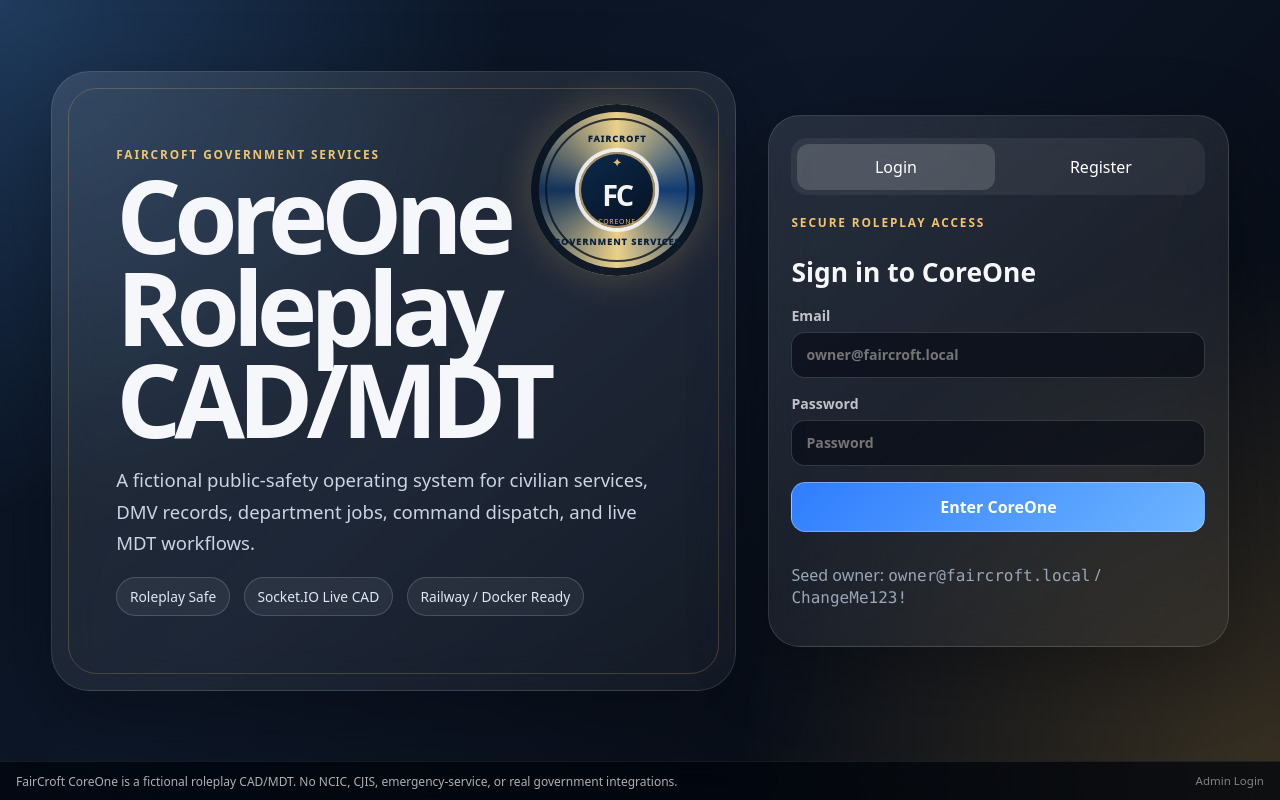
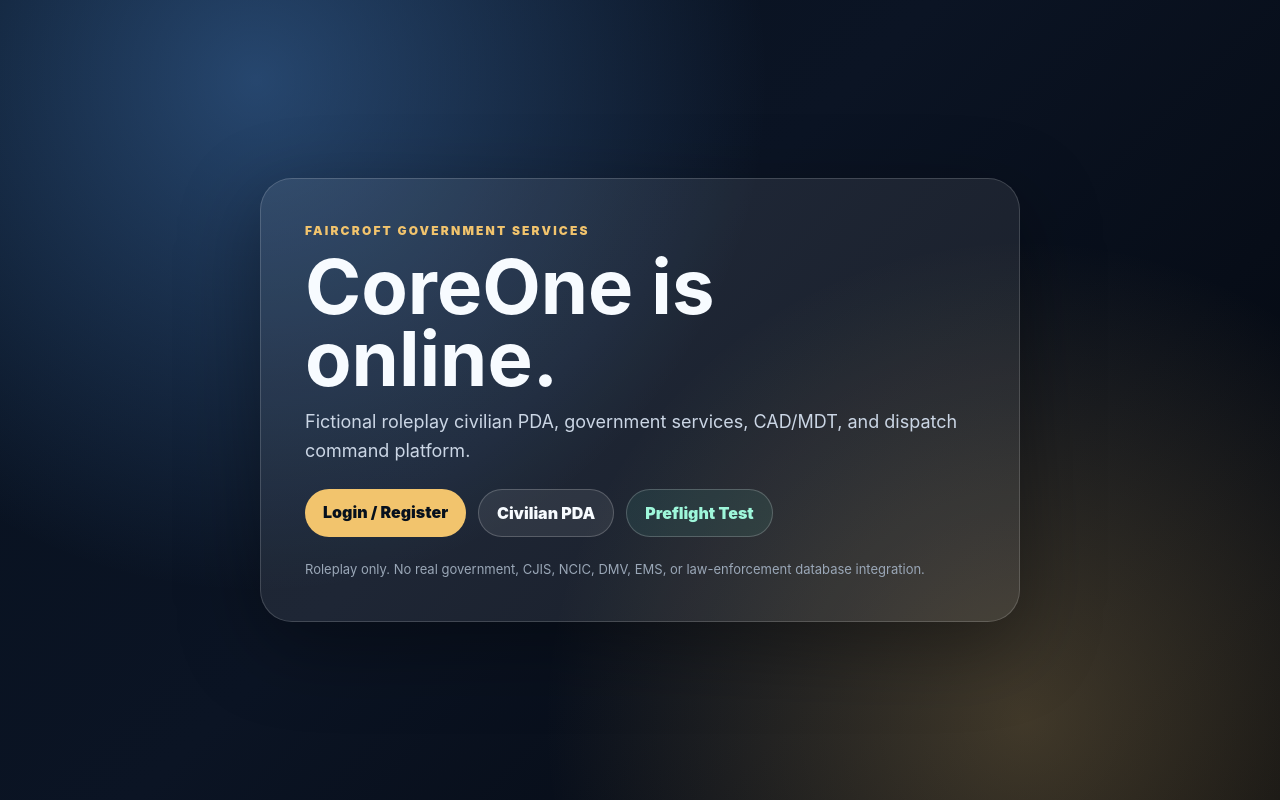
Before and after one commit to the-guy-from-arma/forcraftgit, a Next.js app: page / in a window 1280 px wide. Built offline with nearby package versions, Linux system fonts and the light colour scheme.

Commit message:
123
1234

```diff
--- a/src/app/layout.tsx
+++ b/src/app/layout.tsx
@@ -47,8 +47,8 @@ export default function RootLayout({
   children: React.ReactNode;
 }>) {
   return (
-    <html lang="en">
-      <body>
+    <html lang="en" style={{ background: "#07111f" }}>
+      <body style={{ margin: 0, background: "#07111f", color: "#f5f7fb" }}>
         <noscript>
           <main className="center-screen">
             <section className="glass-panel access-panel">
--- /dev/null
+++ b/src/app/login/page.tsx
@@ -0,0 +1,5 @@
+import { HomeExperience } from "@/components/HomeExperience";
+
+export default function LoginPage() {
+  return <HomeExperience />;
+}
--- a/src/app/manifest.ts
+++ b/src/app/manifest.ts
@@ -6,7 +6,7 @@ export default function manifest(): MetadataRoute.Manifest {
     short_name: "CoreOne",
     description: "FairCroft roleplay government PDA, CAD/MDT, dispatch, and DMV services.",
     id: "/",
-    start_url: "/civilian",
+    start_url: "/",
     scope: "/",
     display: "standalone",
     orientation: "portrait-primary",
--- a/src/app/page.tsx
+++ b/src/app/page.tsx
@@ -1,5 +1,95 @@
-import { HomeExperience } from "@/components/HomeExperience";
+import Link from "next/link";
 
 export default function HomePage() {
-  return <HomeExperience />;
+  return (
+    <main
+      style={{
+        minHeight: "100vh",
+        margin: 0,
+        display: "grid",
+        placeItems: "center",
+        padding: "24px",
+        color: "#f7fbff",
+        background:
+          "radial-gradient(circle at 20% 10%, rgba(94,168,255,.35), transparent 32rem), radial-gradient(circle at 80% 90%, rgba(242,196,109,.25), transparent 30rem), linear-gradient(135deg, #07111f, #0b1424 45%, #03060c)",
+        fontFamily: "-apple-system, BlinkMacSystemFont, Segoe UI, system-ui, sans-serif"
+      }}
+    >
+      <section
+        style={{
+          width: "min(760px, 100%)",
+          border: "1px solid rgba(255,255,255,.16)",
+          borderRadius: "32px",
+          padding: "clamp(24px, 6vw, 44px)",
+          background: "rgba(255,255,255,.08)",
+          boxShadow: "0 24px 80px rgba(0,0,0,.36)"
+        }}
+      >
+        <p
+          style={{
+            margin: "0 0 12px",
+            color: "#f2c46d",
+            fontSize: "12px",
+            fontWeight: 900,
+            letterSpacing: ".18em",
+            textTransform: "uppercase"
+          }}
+        >
+          FairCroft Government Services
+        </p>
+        <h1 style={{ margin: "0 0 14px", fontSize: "clamp(38px, 10vw, 76px)", lineHeight: ".95" }}>
+          CoreOne is online.
+        </h1>
+        <p style={{ margin: "0 0 24px", color: "#cbd6e5", fontSize: "18px", lineHeight: 1.6 }}>
+          Fictional roleplay civilian PDA, government services, CAD/MDT, and dispatch command platform.
+        </p>
+        <div style={{ display: "flex", flexWrap: "wrap", gap: "12px" }}>
+          <Link
+            href="/login"
+            style={{
+              borderRadius: "999px",
+              padding: "13px 18px",
+              color: "#06101d",
+              background: "#f2c46d",
+              fontWeight: 900,
+              textDecoration: "none"
+            }}
+          >
+            Login / Register
+          </Link>
+          <Link
+            href="/civilian"
+            style={{
+              border: "1px solid rgba(255,255,255,.2)",
+              borderRadius: "999px",
+              padding: "13px 18px",
+              color: "#f7fbff",
+              background: "rgba(255,255,255,.08)",
+              fontWeight: 900,
+              textDecoration: "none"
+            }}
+          >
+            Civilian PDA
+          </Link>
+          <Link
+            href="/__coreone/preflight"
+            style={{
+              border: "1px solid rgba(255,255,255,.2)",
+              borderRadius: "999px",
+              padding: "13px 18px",
+              color: "#9ef7da",
+              background: "rgba(101,245,209,.08)",
+              fontWeight: 900,
+              textDecoration: "none"
+            }}
+          >
+            Preflight Test
+          </Link>
+        </div>
+        <p style={{ margin: "24px 0 0", color: "#9aa7b7", fontSize: "13px" }}>
+          Roleplay only. No real government, CJIS, NCIC, DMV, EMS, or law-enforcement database integration.
+        </p>
+      </section>
+    </main>
+  );
 }
```
Also changed, not shown: server.ts (+108 -0 lines).
